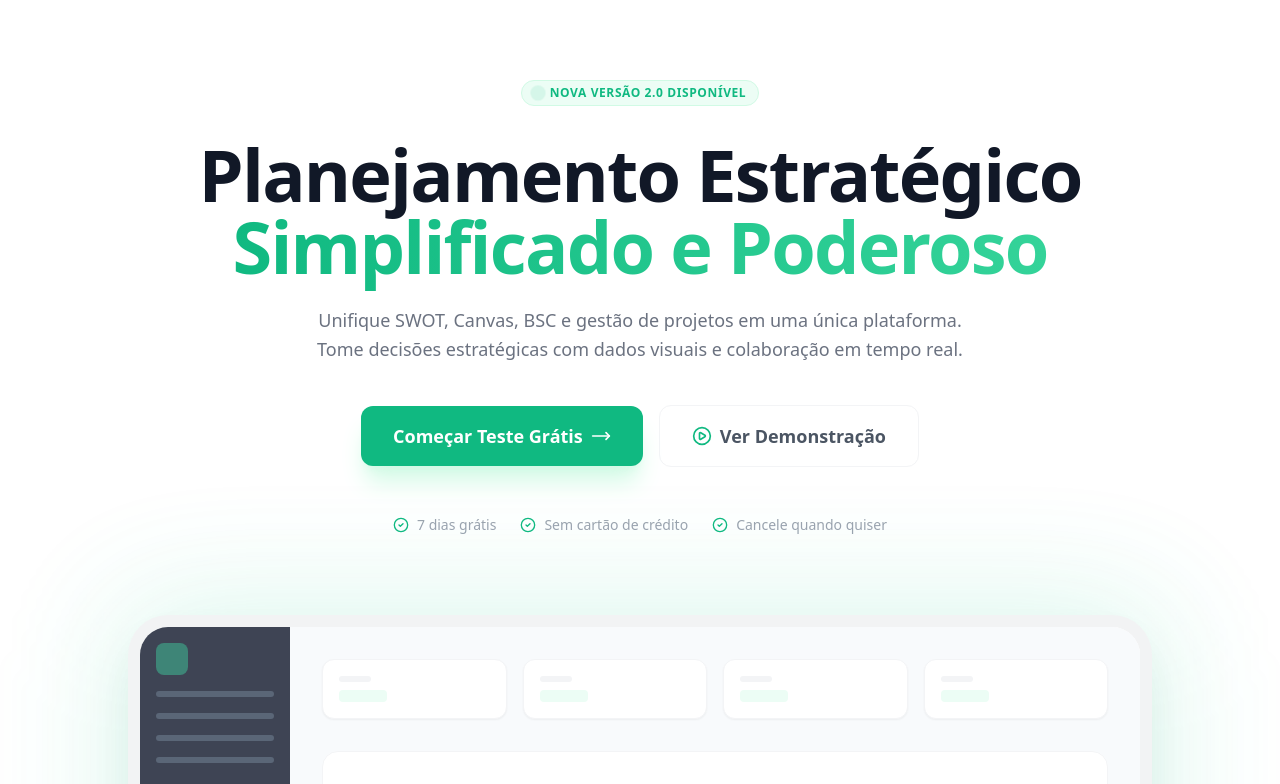
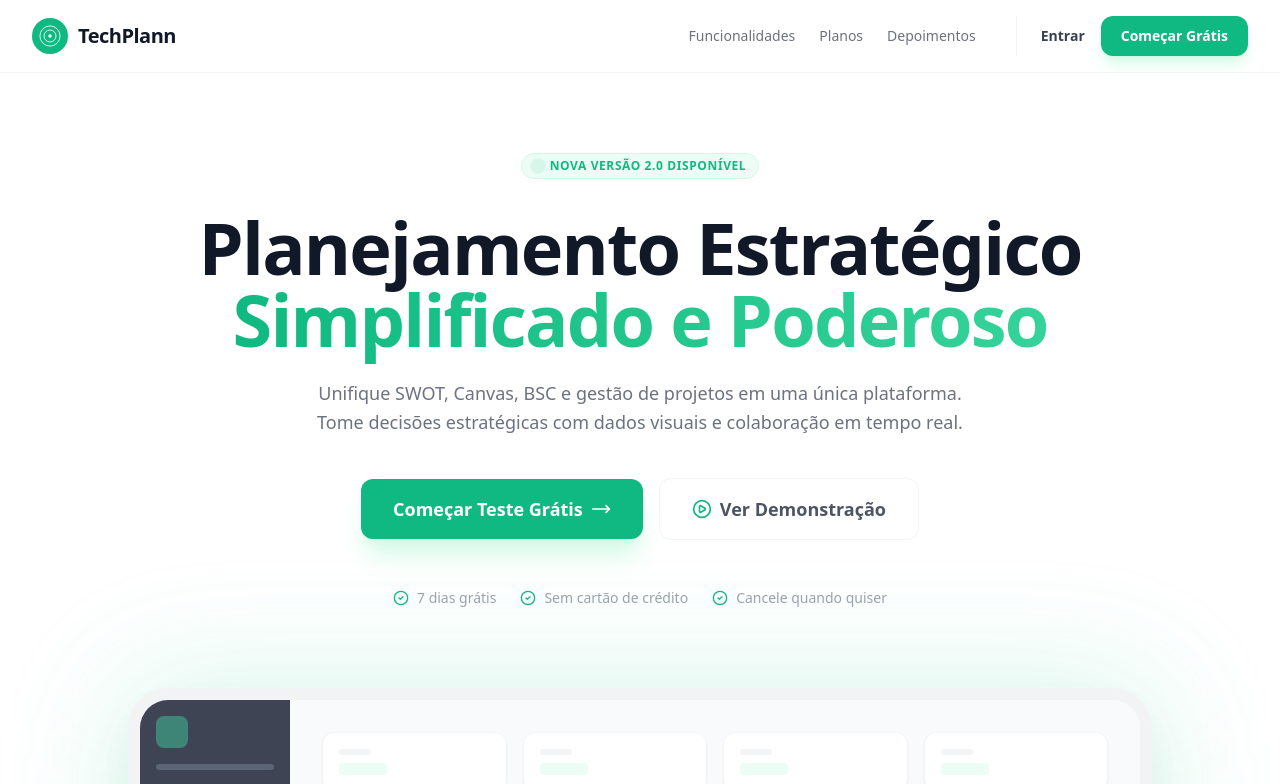
Before and after one commit to Yrmih/techplann-frontend, a Next.js app: page / in a window 1280 px wide. Shown: the top 784 px of the page. Built offline with nearby package versions, Linux system fonts and the light colour scheme.

Commit message:
refactor: reorganiza a estrutura da página inicial, adicionando o Header e ajustando a ordem das seções

```diff
--- a/src/app/(public)/page.tsx
+++ b/src/app/(public)/page.tsx
@@ -1,3 +1,4 @@
+import { Header } from "@/components/layout/Header";
 import { Hero } from "@/components/landing/Hero";
 import { Features } from "@/components/landing/Features";
 import { Pricing } from "@/components/landing/Pricing";
@@ -9,18 +10,13 @@ export default function Home() {
   return (
     <main className="flex flex-col w-full min-h-screen">
 
-      <Hero />
+      <Header />
 
 
+      <Hero />
       <Features />
-
-
       <Pricing />
-
-
       <Testimonials />
-
-
       <CTA />
 
 
```
